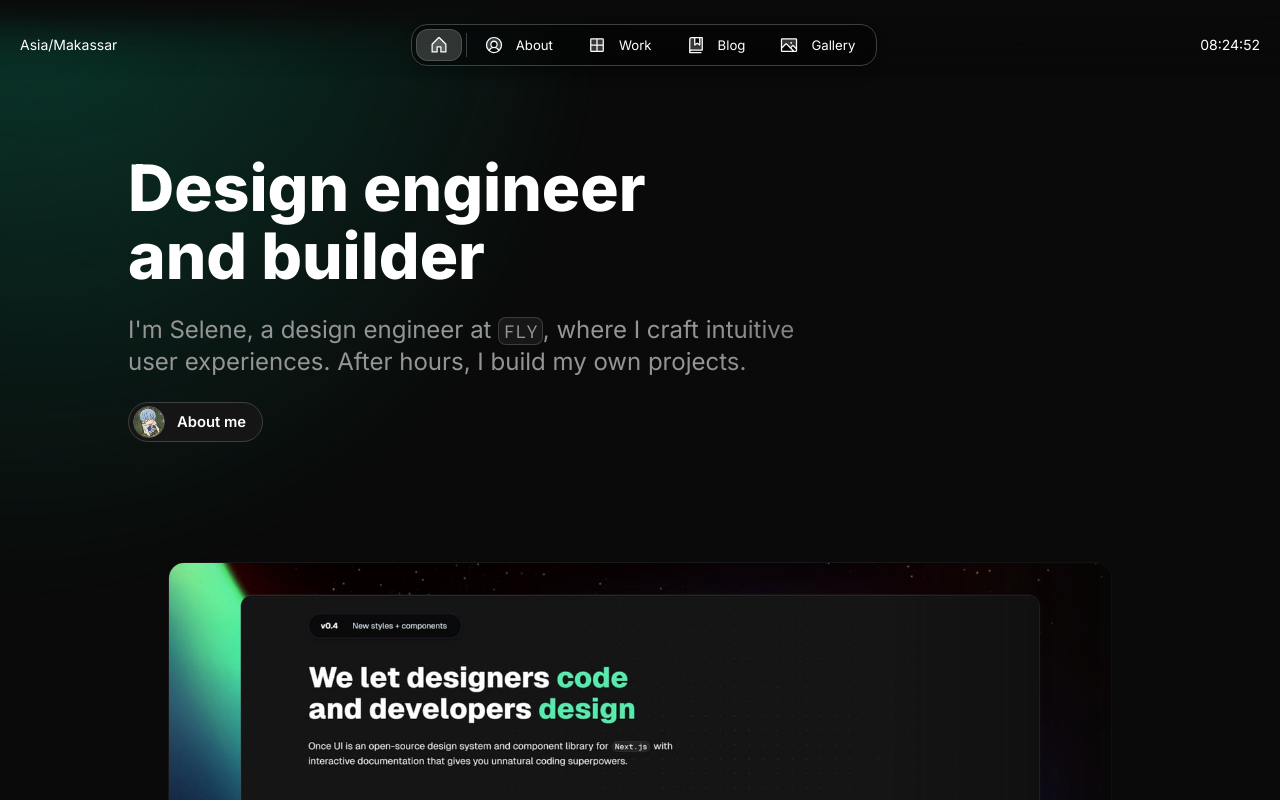
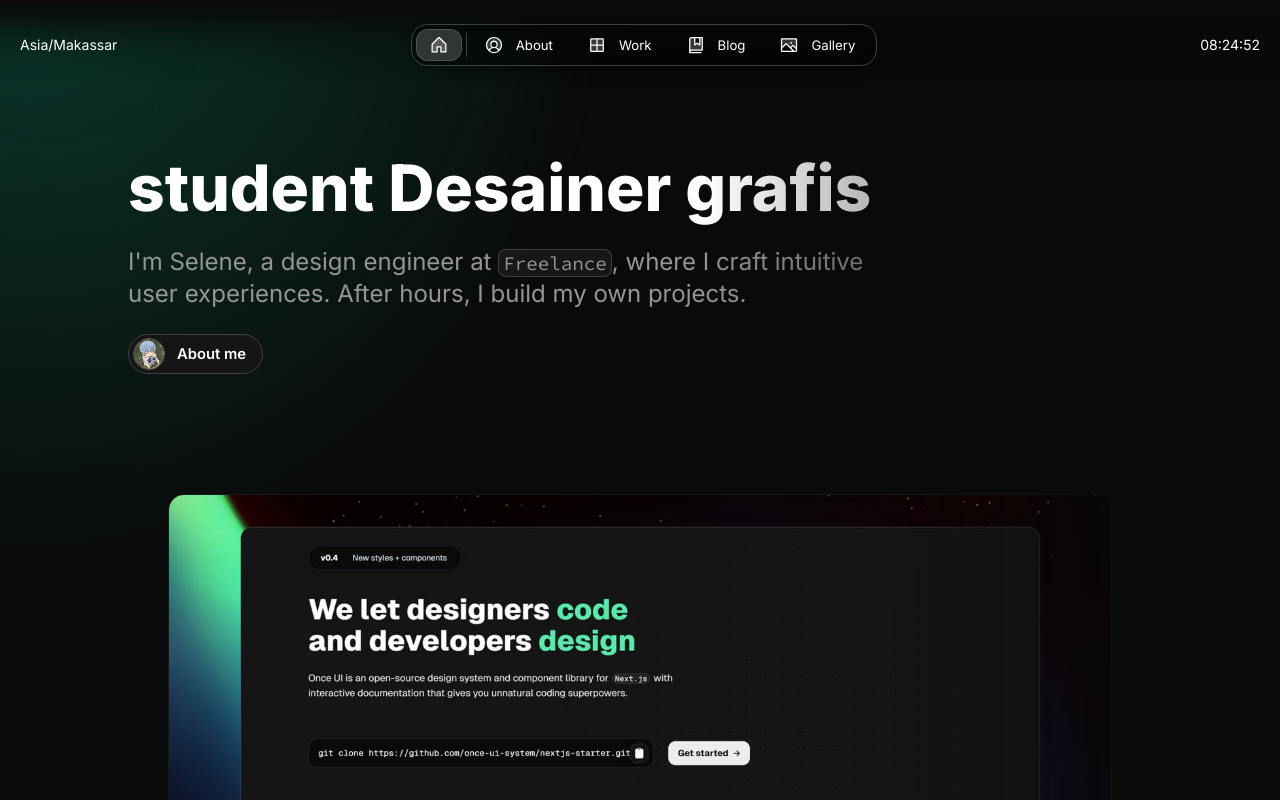
Before and after one commit to Bitz26/magic-portfolio-for-bitz, a Next.js app: page / in a window 1280 px wide. Shown: the top 800 px of the page. Built offline with nearby package versions, Linux system fonts and the light colour scheme.

Commit message:
Update content.js

```diff
--- a/src/app/resources/content.js
+++ b/src/app/resources/content.js
@@ -44,7 +44,7 @@ const social = [
   {
     name: "Email",
     icon: "email",
-    link: "mailto:example@gmail.com",
+    link: "abidramdan26@gmail.com",
   },
 ];
 
@@ -52,10 +52,10 @@ const home = {
   label: "Home",
   title: `${person.name}'s Portfolio`,
   description: `Portfolio website showcasing my work as a ${person.role}`,
-  headline: <>Design engineer and builder</>,
+  headline: <>student Desainer grafis</>,
   subline: (
     <>
-      I'm Selene, a design engineer at <InlineCode>FLY</InlineCode>, where I craft intuitive
+      I'm Selene, a design engineer at <InlineCode>Freelance</InlineCode>, where I craft intuitive
       <br /> user experiences. After hours, I build my own projects.
     </>
   ),
@@ -91,8 +91,8 @@ const about = {
     title: "Work Experience",
     experiences: [
       {
-        company: "FLY",
-        timeframe: "2022 - Present",
+        company: "Freelance",
+        timeframe: "2025 - Present",
         role: "Senior Design Engineer",
         achievements: [
           <>
```
